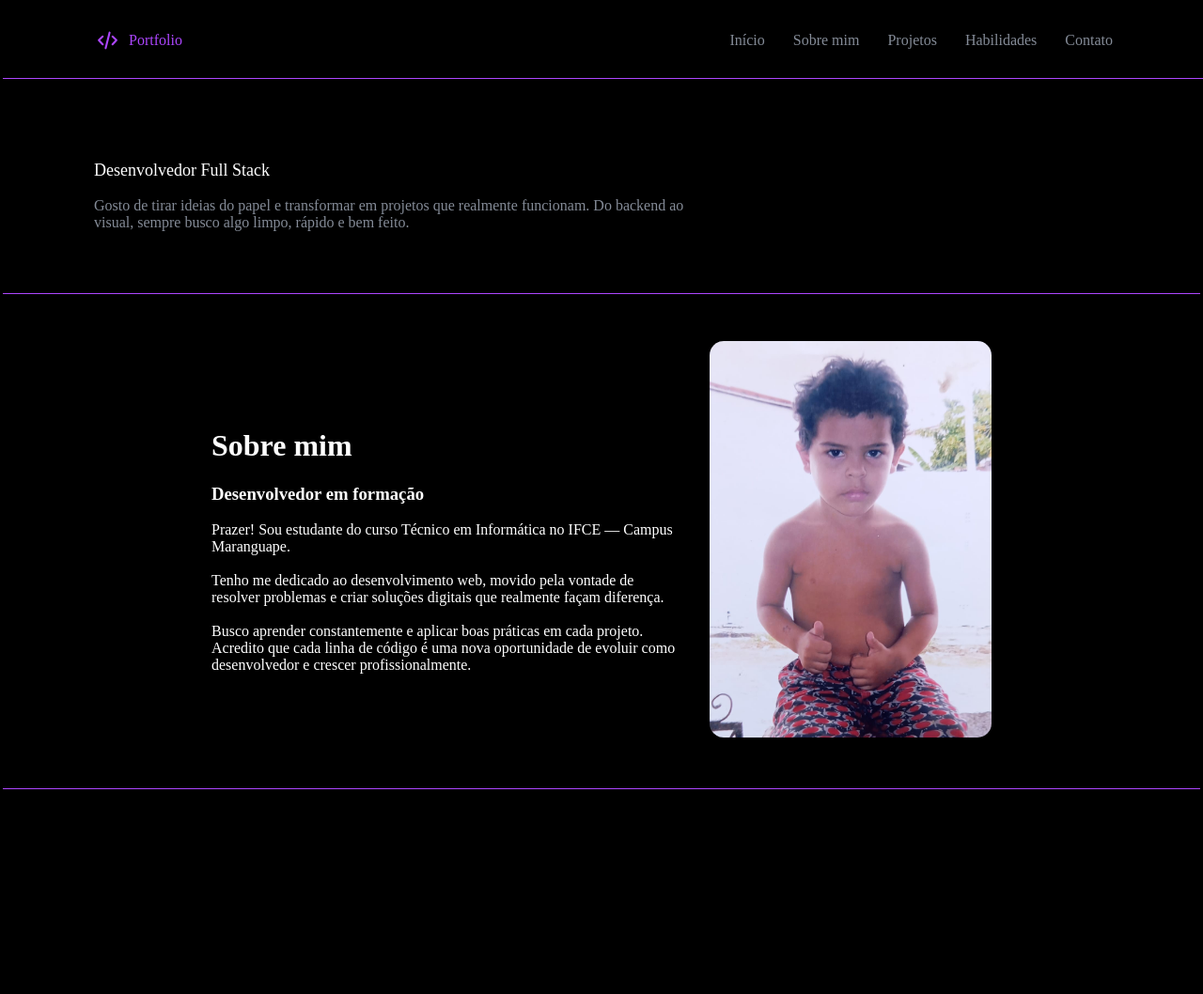
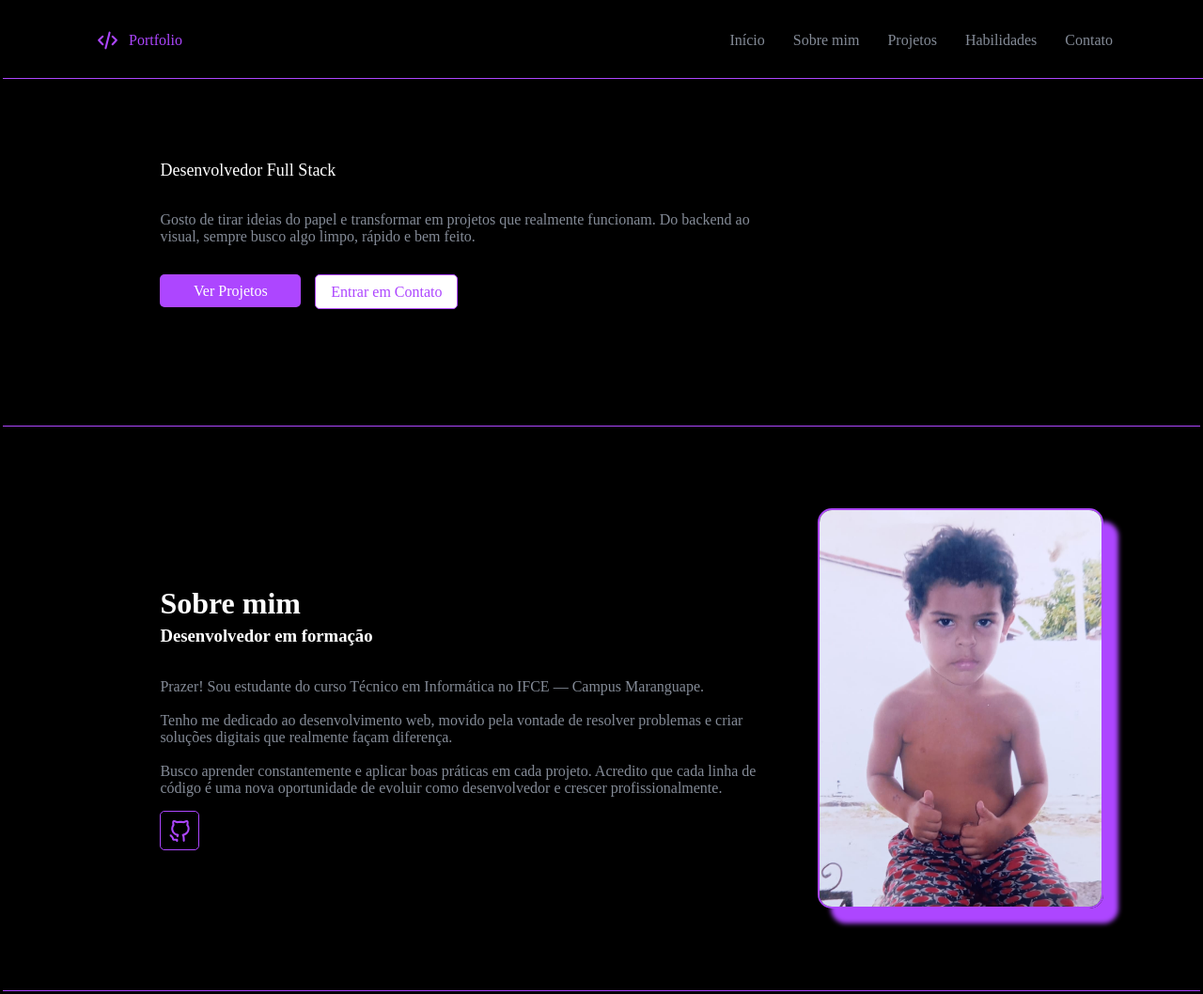
Before and after one commit to SatiroDev/portfolio-web-I, a plain HTML site: page index.html in a window 1280 px wide. Shown: the whole page at 94% size. Before the commit the page ends 843 px from the top, so only its background shows below. Drawn offline with Linux system fonts and the light colour scheme.

Commit message:
adicionar codigo da tela de início e sobre

```diff
--- a/css/style.css
+++ b/css/style.css
@@ -10,6 +10,7 @@ body {
     justify-content: space-between;
     width: 90%;
     flex-wrap: wrap;
+    background-color: black;
 }
 header {
     position: fixed;
@@ -20,7 +21,7 @@ header {
     width: 100%;
     height: auto;
     min-height: 80px;
-
+    background-color: black;
 }
 
 .tituloPortfolio {
@@ -50,6 +51,7 @@ a {
 
 a:hover {
     color: #AD46FF;
+
 }
 
 main {
@@ -60,38 +62,141 @@ main {
 }
 
 .inicio {
+    display: flex;
+    flex-direction: column;
     padding: 50px;
     border-bottom: 1px solid #AD46FF;
+    row-gap: 15px;
+    height: 250px;
 }
 
 .devFull {
     font-size: 18px;
-    margin-left: 4%;
+    margin-left: 10%;
 }
 
 .descInicio {
+    margin-top: 0px;
     max-width: 650px;
     min-width: 200px;
     color: #848B97;
-    margin-left: 4%;
+    margin-left: 10%;
 }
+
+.botoes {
+    display: flex;
+    margin-left: 10%;
+    column-gap: 15px;
+}
+
+.verProjetos {
+    display: flex;
+    justify-content: center;
+    align-items: center;
+    width: 150px;
+    height: 35px;
+    border-radius: 5px;
+    color: white;
+    background-color: #AD46FF;
+    transition: 0.2s ease;
+
+}
+
+.verProjetos:hover {
+    background-color: #9e2bfc;
+    color: white;
+    transition: 0.2s ease;
+    scale: 1.05;
+}
+
+.entrarEmContato {
+    display: flex;
+    justify-content: center;
+    align-items: center;
+    width: 150px;
+    height: 35px;
+    border-radius: 5px;
+    background-color: white;
+    color: #AD46FF;
+    border: 1px solid #AD46FF;
+    transition: 0.2s ease;
+}
+
+.entrarEmContato:hover {
+    background-color: #9e2bfc;
+    color: white;
+    transition: 0.2s ease;
+    scale: 1.05;
+}
+
 
 .sobreMim {
     display: flex;
-    justify-content: center;
+    justify-content: space-between;
     align-items: center;
     padding: 50px;
     border-bottom: 1px solid #AD46FF;
     flex-wrap: wrap;
     column-gap: 30px;
+    min-height: 500px;
+    height: auto;
 }
 
-.parteEsquerda {
-    max-width: 500px;
+.geralSobreMim {
+    display: flex;
+    margin-left: 10%;
+    gap: 50px;
+    flex-wrap: wrap;
+}
+
+.infoGeral {
+    display: flex;
+    justify-content: center;
+    flex-direction: column;
+    gap: 15px;
+}
+
+.tituloSobreMim {
+    margin-bottom: 0px;
+}
+
+.subTSobreMim {
+    margin-top: 5px;
+}
+
+.descSobreMim {
+    color: #848B97;
+    max-width: 650px;
     min-width: 200px;
 }
 
+.gitHub {
+    display: flex;
+    justify-content: center;
+    align-items: center;
+    width: 20px;
+    height: 20px;
+    padding: 10px;
+    border: 1px solid #AD46FF;
+    border-radius: 5px;
+    transition: 0.2s ease;
+}
+
+.gitHub:hover {
+    background-color: #4d028a;
+    transition: 0.2s ease;
+}
+
+.git {
+    width: 25px;
+}
+
 .minhaFoto {
+    display: flex;
+    justify-content: center;
+    align-items: center;
     width: 300px;
     border-radius: 15px;
+    border: 2px solid #AD46FF;
+    box-shadow: 15px 15px 5px 1px #AD46FF;
 }
--- a/index.html
+++ b/index.html
@@ -4,13 +4,13 @@
     <meta charset="UTF-8">
     <meta name="viewport" content="width=device-width, initial-scale=1.0">
     <link rel="stylesheet" href="./css/style.css">
-    <title>Document</title>
+    <title>Portfólio</title>
 </head>
 <body>
     <header>
         <div class="headerGeral">
             <div class="tituloPortfolio">
-                <img class="imagemCod" src="./img/code-svgrepo-com.svg" alt="cod">
+                <img class="imagemCod" src="./img/iconCode.svg" alt="cod">
                 <p class="tituloPort">Portfolio</p>
             </div>
             <nav>
@@ -30,13 +30,26 @@
             <p class="descInicio">
                 Gosto de tirar ideias do papel e transformar em projetos que realmente funcionam. Do backend ao visual, sempre busco algo limpo, rápido e bem feito.
             </p>
+            <div class="botoes">
+
+                <a href="" class="verProjetos">
+                    Ver Projetos
+                </a>
+
+                <a href="" class="entrarEmContato">
+                    Entrar em Contato
+                </a>
+
+
+            </div>
         </div>
 
-        <div class="sobreMim">
-            <div class="parteEsquerda">
+        <div class="sobreMim" id="sobre">
+            <div class="geralSobreMim">
+                <div class="infoGeral">
                     <div class="tituloSobre">
-                    <h1>Sobre mim</h1>
-                    <h3>Desenvolvedor em formação</h3>
+                        <h1 class="tituloSobreMim">Sobre mim</h1>
+                        <h3 class="subTSobreMim">Desenvolvedor em formação</h3>
                     </div>
                     <div class="descSobreMim">
                         Prazer! Sou estudante do curso Técnico em Informática no IFCE — Campus Maranguape. <br><br>
@@ -45,10 +58,20 @@
 
                         Busco aprender constantemente e aplicar boas práticas em cada projeto. Acredito que cada linha de código é uma nova oportunidade de evoluir como desenvolvedor e crescer profissionalmente.
                     </div>
+                    <div class="icons">
+                        <a href="https://github.com/SatiroDev" class="gitHub">
+                            <img src="./img/iconGitHub.svg" alt="iconGitHub" class="git">
+                        </a>
+                    </div>
                 </div>
                 <div class="parteDireita">
-                <img class="minhaFoto" src="./img/minhaFoto.jpg" alt="">
+                    <img class="minhaFoto" src="./img/minhaFoto.jpg" alt="minha Foto">
                 </div>
+            </div>
+
+
+        </div>
+        <div class="meusProjetos" id="projeto">
 
         </div>
     </main>
```
Also changed, not shown: img/iconCode.svg (renamed from img/code-svgrepo-com.svg), img/iconGitHub.svg (added). Lines whose indentation alone changed are shown as unchanged.
